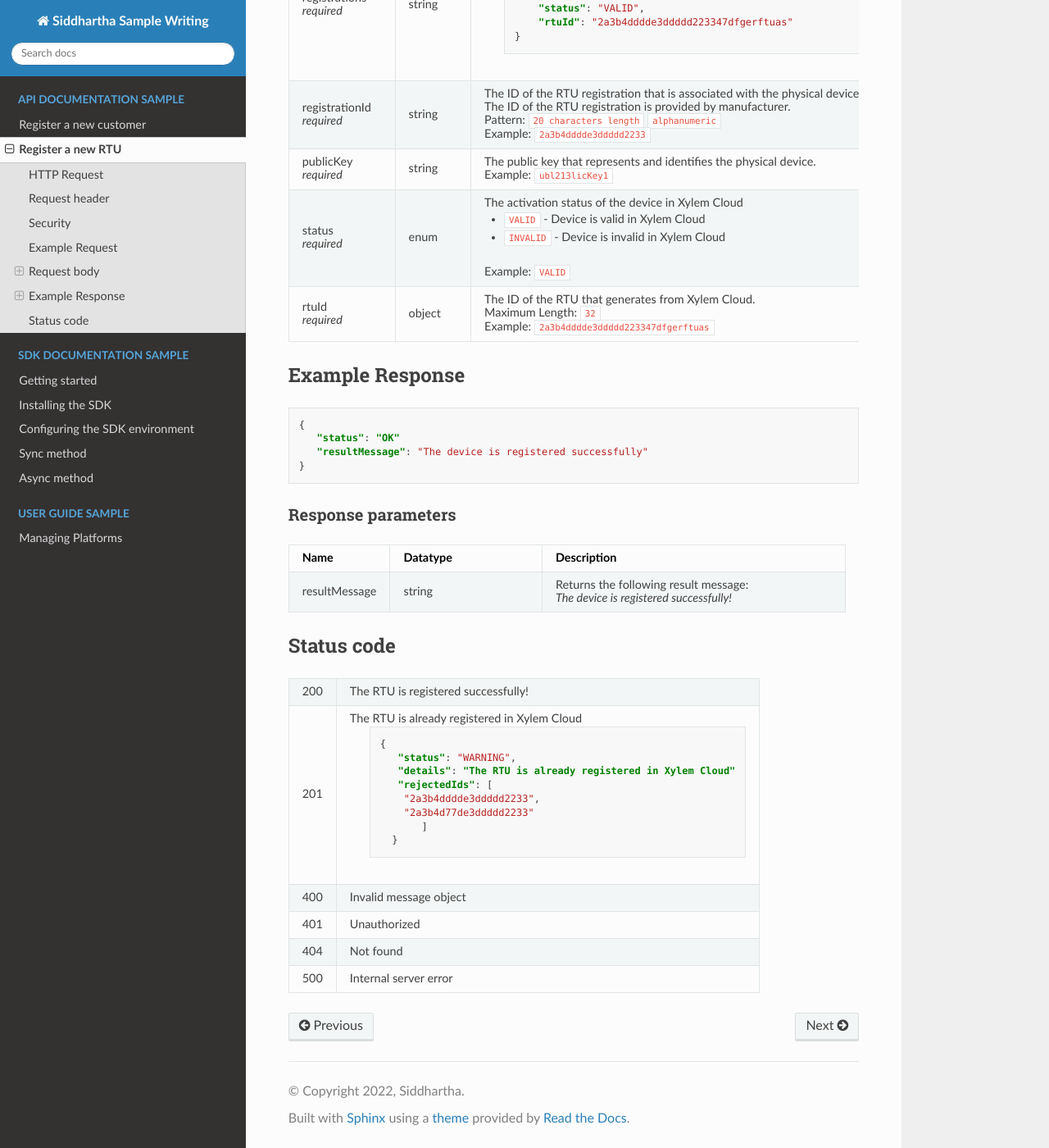
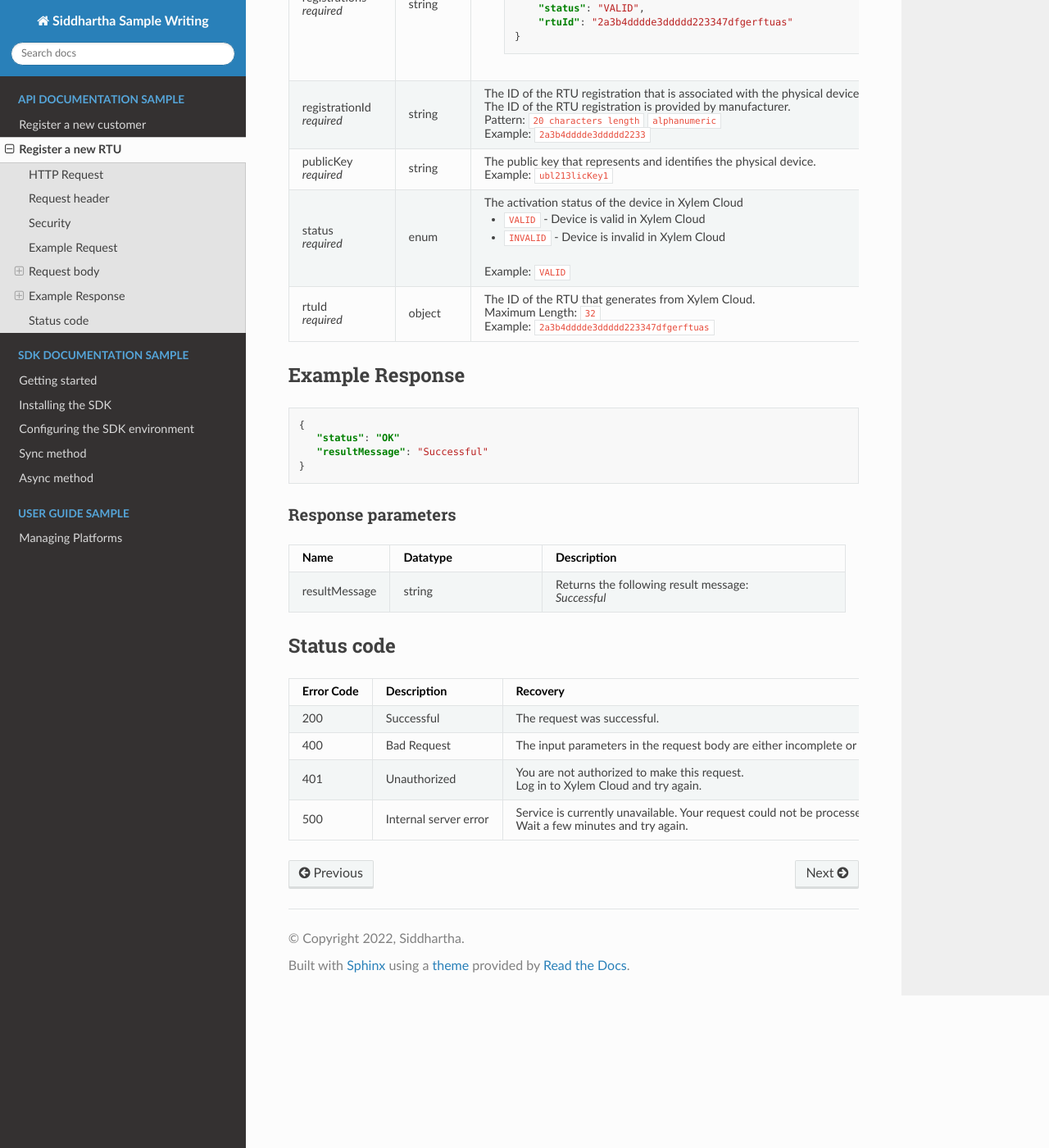
Before and after one commit to Siddharthablog/Sphinxfinal, a Sphinx documentation site: the page built from docs/source/Register_an_RTU.rst, in a window 1280 px wide and 1400 px high, scrolled down 1357 px. Shown: the whole window at 82% size. Built offline with Sphinx 7.4.7 and the Read the Docs theme 2.0.0, drawn with Linux system fonts in a browser that asks for light colours.

Commit message:
Latest Version

```diff
--- a/docs/source/Register_an_RTU.rst
+++ b/docs/source/Register_an_RTU.rst
@@ -149,7 +149,7 @@ Example Response
 
     {
        "status": "OK"
-       "resultMessage": "The device is registered successfully"
+       "resultMessage": "Successful"
     }
 
 
@@ -168,34 +168,35 @@ Response parameters
      - string
      - Returns the following result message:
 
-       *The device is registered successfully!*
+       *Successful*
 
 
 
 Status code
 -----------
 
-+----------------+------------------------------------------------------------------------+
-|200             | The RTU is registered successfully!                                    |
-+----------------+------------------------------------------------------------------------+
-|201             | The RTU is already registered in Xylem Cloud                           |
-|                |                                                                        |
-|                |  .. code-block:: json                                                  |
-|                |                                                                        |
-|                |     {                                                                  |
-|                |        "status": "WARNING",                                            |
-|                |        "details": "The RTU is already registered in Xylem Cloud"       |
-|                |        "rejectedIds": [                                                |
-|                |         "2a3b4dddde3ddddd2233",                                        |
-|                |         "2a3b4d77de3ddddd2233"                                         |
-|                |            ]                                                           |
-|                |       }                                                                |
-+----------------+------------------------------------------------------------------------+
-|400             | Invalid message object                                                 |
-+----------------+------------------------------------------------------------------------+
-|401             | Unauthorized                                                           |
-+----------------+------------------------------------------------------------------------+
-|404             | Not found                                                              |
-+----------------+------------------------------------------------------------------------+
-|500             | Internal server error                                                  |
-+----------------+------------------------------------------------------------------------+
+.. list-table::
+   :widths: 20 30 60
+   :header-rows: 1
+
+   * - Error Code
+     - Description
+     - Recovery
+   * - 200
+     - Successful
+     - The request was successful.
+   * - 400
+     - Bad Request
+     - The input parameters in the request body are either incomplete or in the wrong format.
+
+   * - 401
+     - Unauthorized
+     - You are not authorized to make this request.
+
+       Log in to Xylem Cloud and try again.
+
+   * - 500
+     - Internal server error
+     - Service is currently unavailable. Your request could not be processed.
+
+       Wait a few minutes and try again.
```
Also changed, not shown: docs/source/Register_a_new_customer.rst (+19 -5 lines), 8 other files.
